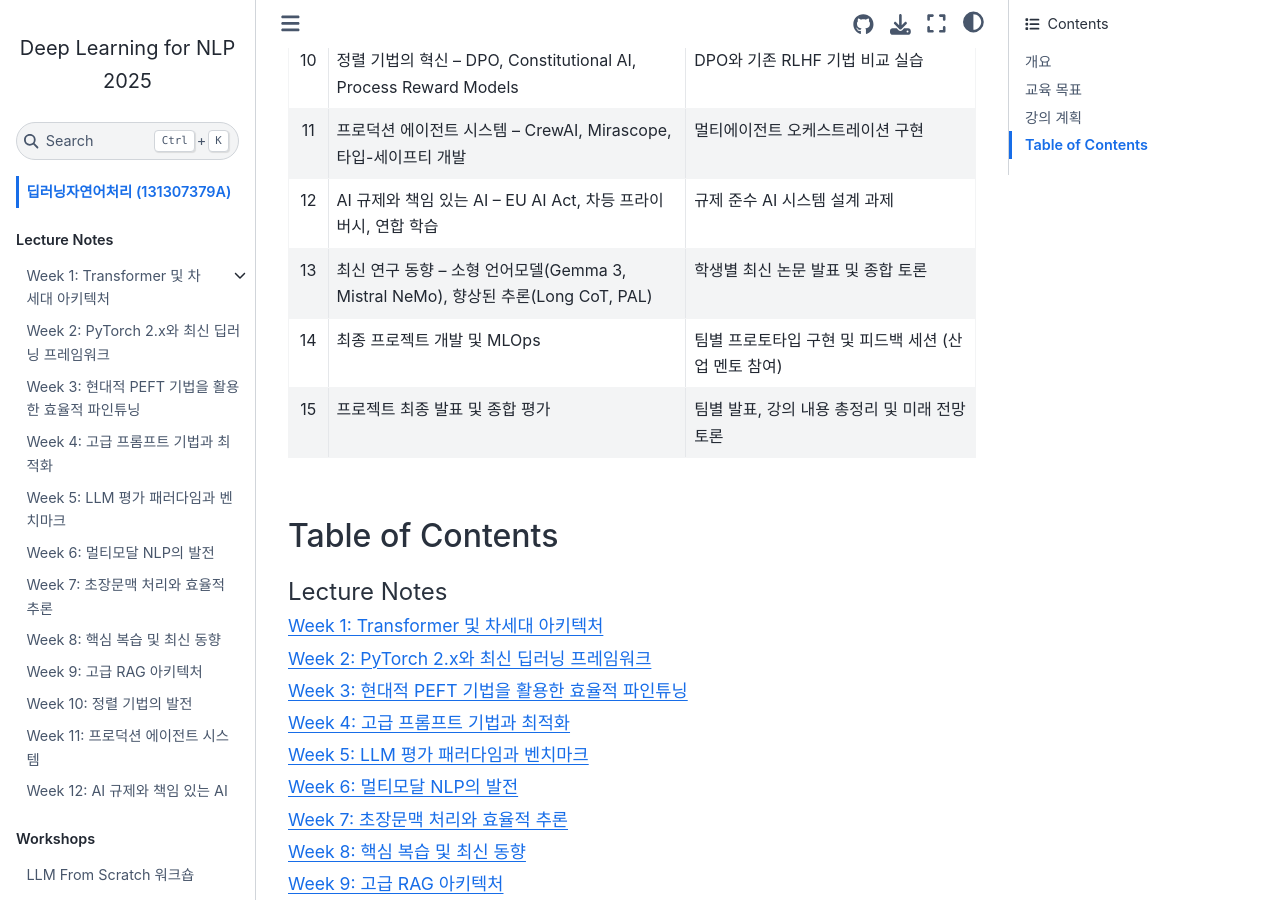
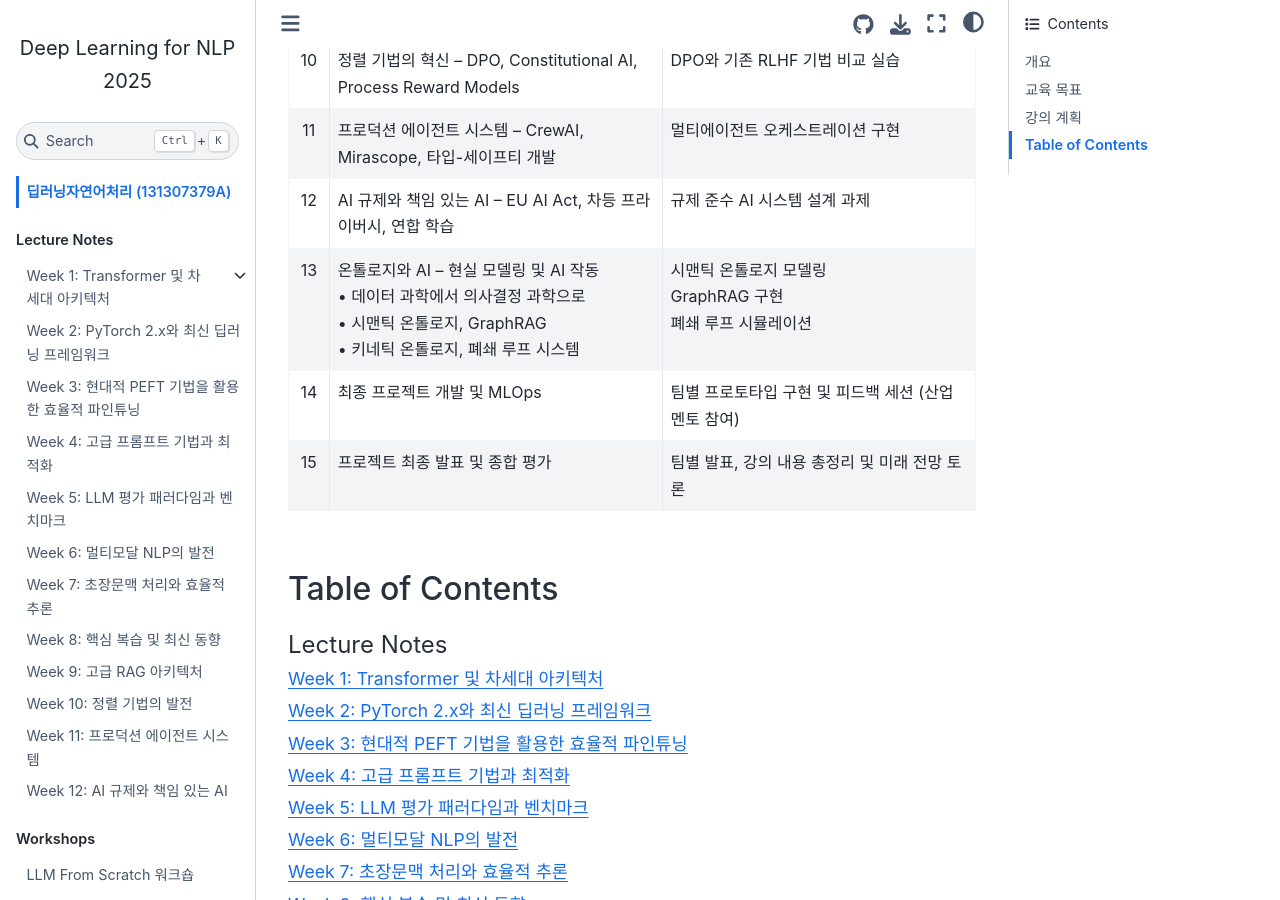
Before and after one commit to entelecheia/deepnlp-2025, a Jupyter Book: the page built from book/ko/index.md, in a window 1280 px wide and 900 px high, scrolled down 2569 px. Built offline with Jupyter Book 1.0.4 settings and Sphinx 7.4.7 and the Sphinx Book theme 1.1.4, drawn with Linux system fonts in a browser that asks for light colours.

Commit message:
feat: Revise Week 13 content to focus on Ontology and AI, detailing the transition from data science to decision science, and incorporating semantic and kinetic ontologies for enhanced AI functionality.

```diff
--- a/book/ko/index.md
+++ b/book/ko/index.md
@@ -46,7 +46,7 @@
 |  10  | 정렬 기법의 혁신 – DPO, Constitutional AI, Process Reward Models                                                                             | DPO와 기존 RLHF 기법 비교 실습                                                          |
 |  11  | 프로덕션 에이전트 시스템 – CrewAI, Mirascope, 타입-세이프티 개발                                                                             | 멀티에이전트 오케스트레이션 구현                                                        |
 |  12  | AI 규제와 책임 있는 AI – EU AI Act, 차등 프라이버시, 연합 학습                                                                               | 규제 준수 AI 시스템 설계 과제                                                           |
-|  13  | 최신 연구 동향 – 소형 언어모델(Gemma 3, Mistral NeMo), 향상된 추론(Long CoT, PAL)                                                            | 학생별 최신 논문 발표 및 종합 토론                                                      |
+|  13  | 온톨로지와 AI – 현실 모델링 및 AI 작동<br/>• 데이터 과학에서 의사결정 과학으로<br/>• 시맨틱 온톨로지, GraphRAG<br/>• 키네틱 온톨로지, 폐쇄 루프 시스템                                                      | 시맨틱 온톨로지 모델링<br/>GraphRAG 구현<br/>폐쇄 루프 시뮬레이션                                                      |
 |  14  | 최종 프로젝트 개발 및 MLOps                                                                                                                  | 팀별 프로토타입 구현 및 피드백 세션 (산업 멘토 참여)                                    |
 |  15  | 프로젝트 최종 발표 및 종합 평가                                                                                                              | 팀별 발표, 강의 내용 총정리 및 미래 전망 토론                                           |
 
```
